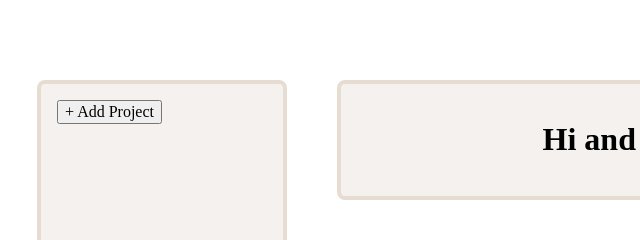
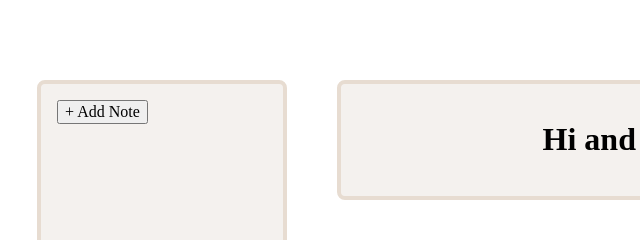
Before and after one commit to iysz18/note-app, a website built with webpack: page src/template.html in a window 1280 px wide. Shown: the top 240 px of the page, 43-683 px from the left. Built offline with nearby package versions, Linux system fonts and the light colour scheme.

Commit message:
style-htm: renamed reverted.

```diff
--- a/src/template.html
+++ b/src/template.html
@@ -8,7 +8,7 @@
      <div class="grid-container">
            <!-- Aside - sidebar content for + Add Task and tasks list -->
           <aside>
-            <button id="add-note" class="global-btn">+ Add Project</button>
+            <button id="add-note" class="global-btn">+ Add Note</button>
             <p>
                <!-- dom.js controlls the content (notes exist? yes? no?) -->
             </p>
```
